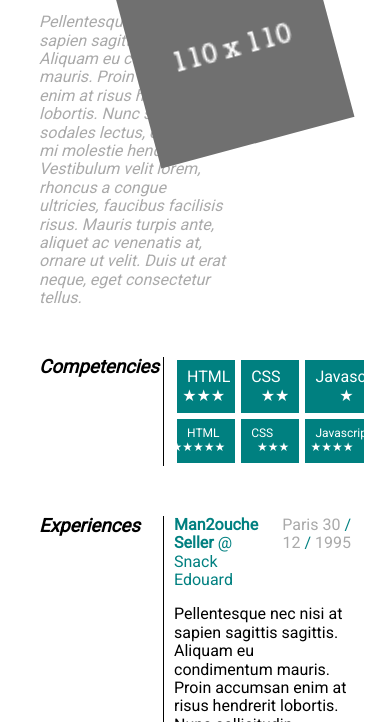
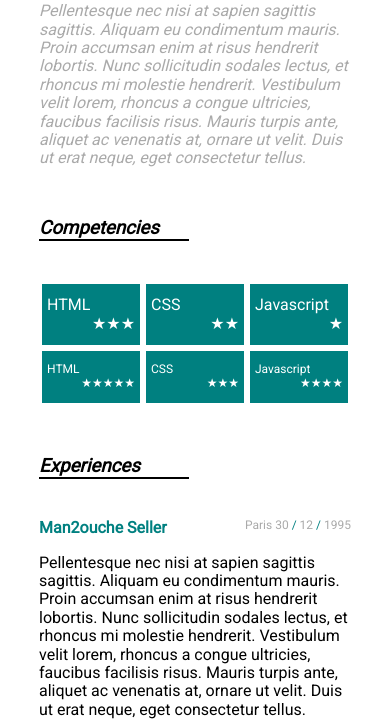
Before and after one commit to zaynab-abdelnabi/CV-Styling, a plain HTML site: page public/style2/index.html in a window 390 px wide. Shown: the part 122-844 px from the top of the page. Drawn offline with Linux system fonts and the light colour scheme.

Commit message:
completed style-2-mobile

```diff
--- a/public/style2/style.css
+++ b/public/style2/style.css
@@ -13,7 +13,7 @@ hgroup h1 {
     margin-bottom: 0;
 }
 
-hgroup h2, #about h3, #contact h3, .contact-skype, .contact-type, .contact-value {
+hgroup h2, #about h3, #contact h3, .contact-skype, .contact-type, .contact-value, .experience-institution {
     display: none;
 }
 
@@ -58,11 +58,11 @@ header img {
 }
 
 .skill {
-    padding: 8px 10px;
+    padding: 12px 5px;
     margin: 3px;
     background-color: #008080;
     color: #fff;
-    width: 17%;
+    width: 150px;
 }
 
 .skills-secondary .skill {
@@ -124,10 +124,6 @@ header img {
     font-weight: normal;
 }
 
-.experience-institution::before {
-    content: '@ ';
-}
-
 .experience-details {
     color: #aaa;
     margin-left: 15px;
@@ -142,14 +138,14 @@ header img {
 .contacts {
     display: flex;
     justify-content: center;
+    flex-wrap: wrap;
 }
 
 .contact-email {
     background-image: url(../images/email.png);
     background-position: center;
     background-size: cover;
-    display: block;
-    width: 200px;
+    width: 130px;
     height: 100px;
 }
 
@@ -176,3 +172,47 @@ header img {
     width: 100px;
     height: 100px;
 }
+
+/* Media Query */
+
+@media screen and (max-width:767px) {
+    #experiences, #education, #competencies, #hobbies {
+        display: block;
+    }
+    #competencies h3, #education h3, #hobbies h3, #experiences h3 {
+        border: none;
+        margin-bottom: 40px;
+    }
+    #competencies h3::after, #education h3::after, #hobbies h3::after, #experiences h3::after {
+        content: '';
+        display: block;
+        width: 150px;
+        height: 2px;
+        background-color: black;
+    }
+    figure {
+        display: none;
+    }
+    #about p {
+        width: 100%;
+    }
+    .skills-primary, .skills-secondary {
+        margin-left: 0;
+    }
+    .skill {
+        width: 30%;
+    }
+    .experience {
+        margin-left: 0;
+    }
+    .experience-details {
+        font-size: 12px;
+    }
+}
+
+@media screen and (max-width:450px) {
+    .skill::after {
+        width: 100%;
+        text-align: end;
+    }
+}
```
